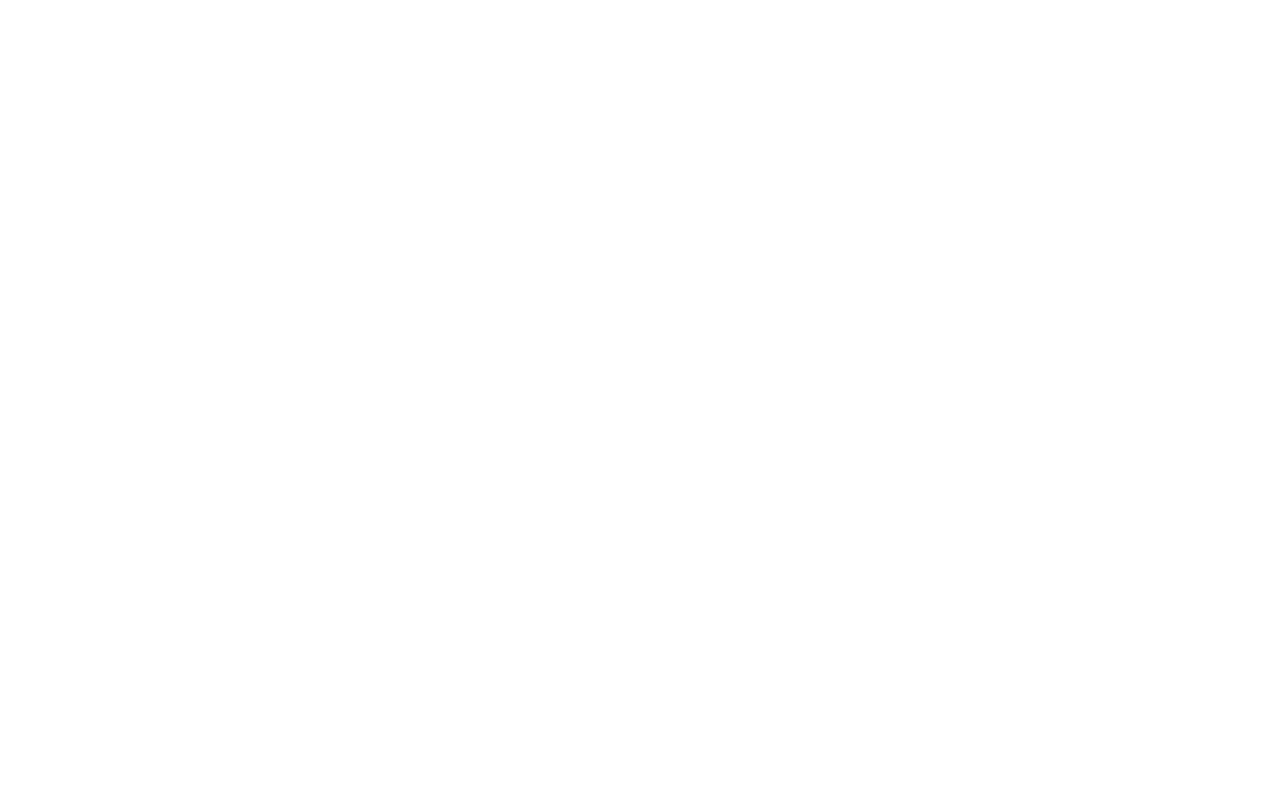
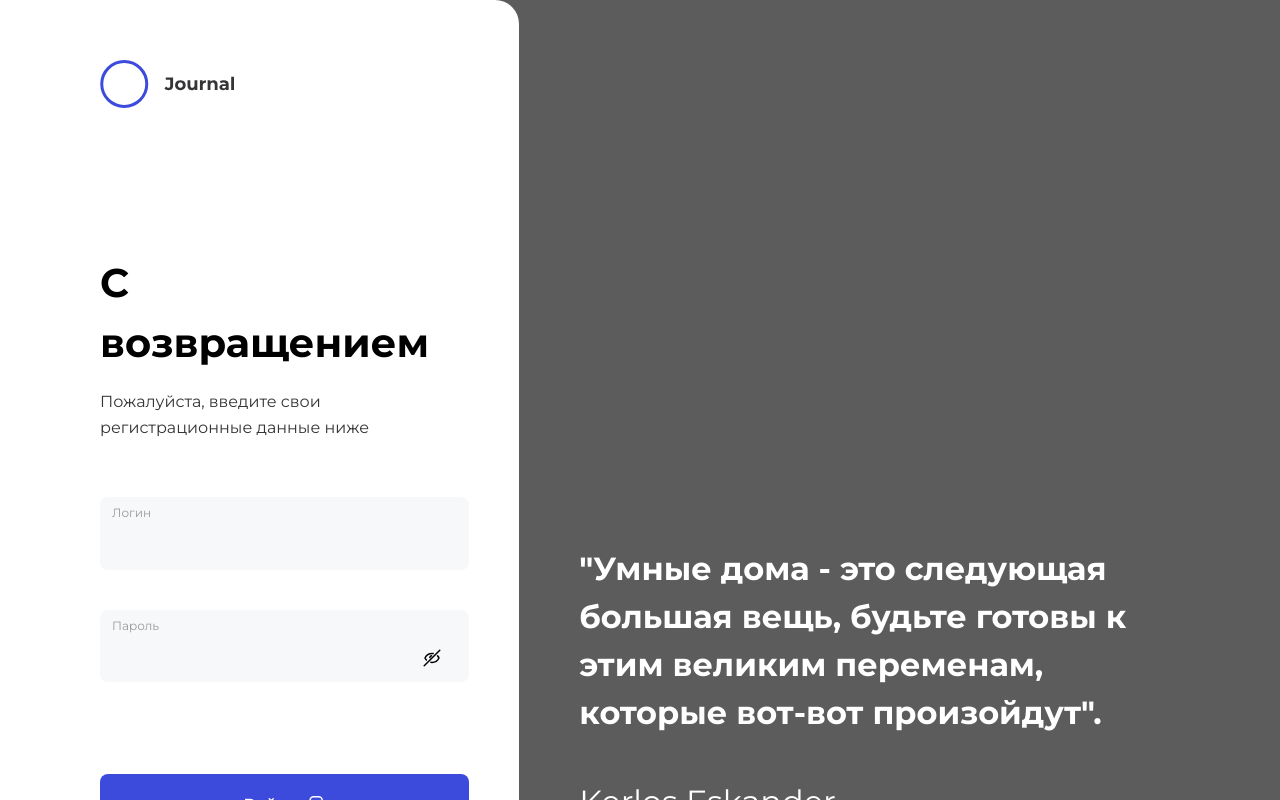
Before and after one commit to 7Davronbek/journal-app-test, a React (Vite) app: page /#/login in a window 1280 px wide. Built offline with nearby package versions, Linux system fonts and the light colour scheme.

Commit message:
journal-app

```diff
--- a/src/App.jsx
+++ b/src/App.jsx
@@ -1,11 +1,14 @@
-import React from 'react'
+import { Route, Routes } from "react-router-dom";
+import { Login } from "./pages";
 
 const App = () => {
   return (
     <>
+      <Routes>
+        <Route path="/login" element={<Login />} />
+      </Routes>
+    </>
+  );
+};
 
-    </>
-  )
-}
-
-export default App
+export default App;
--- a/src/components/index.js
+++ b/src/components/index.js
@@ -0,0 +1 @@
+export { default as LoginForm } from "./login/LoginForm";
--- /dev/null
+++ b/src/components/login/LoginForm.jsx
@@ -0,0 +1,74 @@
+import React, { useState } from "react";
+
+const LoginForm = () => {
+  const [passwordHidden, setPasswordHidden] = useState(false);
+  const handleShowPassword = () => {
+    setPasswordHidden(true);
+    setTimeout(() => {
+      setPasswordHidden(false);
+    }, 2000);
+  };
+  return (
+    <div className="LoginForm">
+      <div className="row h-100">
+        <div className="col-lg-5">
+          <div className="cards">
+            <div className="logo">
+              <img src="/icons/logo.svg" alt="" />
+            </div>
+            <h1>С возвращением</h1>
+            <h2>Пожалуйста, введите свои регистрационные данные ниже</h2>
+            <div className="inputWrap">
+              <label htmlFor="login">Логин</label>
+              <input id="login" type="text" className="form-control" />
+            </div>
+
+            <div className="inputWrap">
+              <label htmlFor="password">Пароль</label>
+
+              <div className="eyeWrap">
+                <input
+                  id="password"
+                  type={`${passwordHidden ? "text" : "password"}`}
+                  className="form-control"
+                />
+                {!passwordHidden && (
+                  <div className="eye">
+                    <img
+                      onClick={handleShowPassword}
+                      src="/icons/eye-off.svg"
+                      alt=""
+                    />
+                  </div>
+                )}
+              </div>
+            </div>
+
+            <button className="btn">
+              Войти{" "}
+              <span>
+                <img src="/icons/login.svg" alt="" />
+              </span>
+            </button>
+
+            <h3>
+              У вас нет учетной записи?{" "}
+              <a href="tel: +998943698058">Свяжитесь с нами</a>
+            </h3>
+          </div>
+        </div>
+
+        <div className="col-lg-6 ps-5 myCol">
+          <h4>
+            "Умные дома - это следующая большая вещь, будьте готовы к этим
+            великим переменам, которые вот-вот произойдут".
+          </h4>
+          <h5>Kerlos Eskander</h5>
+          <h6>Директор компании</h6>
+        </div>
+      </div>
+    </div>
+  );
+};
+
+export default LoginForm;
--- a/src/main.jsx
+++ b/src/main.jsx
@@ -1,9 +1,15 @@
-import React from 'react'
-import ReactDOM from 'react-dom/client'
-import App from './App'
+import React from "react";
+import ReactDOM from "react-dom/client";
+import App from "./App";
+import { HashRouter } from "react-router-dom";
 
-ReactDOM.createRoot(document.getElementById('root')).render(
+import "bootstrap/dist/css/bootstrap.min.css";
+import "./style/main.scss";
+
+ReactDOM.createRoot(document.getElementById("root")).render(
   <React.StrictMode>
-    <App />
-  </React.StrictMode>,
-)
+    <HashRouter>
+      <App />
+    </HashRouter>
+  </React.StrictMode>
+);
--- /dev/null
+++ b/src/pages/Login.jsx
@@ -0,0 +1,13 @@
+import React from "react";
+import "../style/login.scss";
+import { LoginForm } from "../components";
+
+const Login = () => {
+  return (
+    <>
+      <LoginForm />
+    </>
+  );
+};
+
+export default Login;
--- a/src/pages/index.js
+++ b/src/pages/index.js
@@ -0,0 +1 @@
+export { default as Login } from "./Login";
--- /dev/null
+++ b/src/style/login.scss
@@ -0,0 +1,120 @@
+.LoginForm {
+  background: rgba(0, 0, 0, 0.64);
+  height: 100vh;
+  width: 100%;
+  overflow-x: hidden;
+  overflow-y: auto;
+
+  .cards {
+    padding: 60px 50px 40px 100px;
+    background: #ffffff;
+    border-radius: 0px 24px 24px 0px;
+    height: 100%;
+
+    h1 {
+      font-weight: 700;
+      font-size: 40px;
+      line-height: 60px;
+      margin: 145px 0 16px 0;
+      color: #000000;
+    }
+
+    h2 {
+      font-weight: 400;
+      font-size: 16px;
+      line-height: 26px;
+      margin-bottom: 56px;
+      color: #353437;
+    }
+
+    .inputWrap {
+      background: #f6f8f9;
+      border-radius: 8px;
+      padding: 8px 12px;
+      margin-bottom: 40px;
+
+      label {
+        font-weight: 400;
+        font-size: 12px;
+        line-height: 130%;
+        color: #9a999b;
+        margin-bottom: 8px;
+        display: block;
+      }
+
+      input {
+        font-weight: 500;
+        font-size: 14px;
+        line-height: 21px;
+        background: transparent;
+        border: none;
+      }
+
+      .eyeWrap {
+        position: relative;
+
+        .eye {
+          position: absolute;
+          top: 50%;
+          transform: translateY(-50%);
+          right: 15px;
+          cursor: pointer;
+        }
+      }
+    }
+
+    .btn {
+      font-weight: 600;
+      font-size: 16px;
+      line-height: 24px;
+      color: #ffffff;
+      background: #3c4bdc;
+      border-radius: 8px;
+      padding: 18px;
+      width: 100%;
+      margin: 52px 0 86px;
+    }
+
+    h3 {
+      font-weight: 600;
+      font-size: 16px;
+      line-height: 24px;
+      color: #5d5d5f;
+      text-align: center;
+
+      a {
+        color: #3c4bdc;
+      }
+    }
+  }
+
+  .myCol {
+    display: flex;
+    flex-direction: column;
+    justify-content: end;
+  }
+
+  h4 {
+    font-weight: 700;
+    font-size: 32px;
+    line-height: 150%;
+    margin-bottom: 41px;
+    color: #ffffff;
+  }
+
+  h5 {
+    font-weight: 400;
+    font-size: 32px;
+    line-height: 48px;
+    margin-bottom: 8px;
+    color: #ffffff;
+  }
+
+  h6 {
+    font-weight: 600;
+    font-size: 18px;
+    line-height: 150%;
+    color: #ffffff;
+    margin-bottom: 150px;
+  }
+}
--- a/src/style/main.scss
+++ b/src/style/main.scss
@@ -1 +1,51 @@
-@import url('https://fonts.googleapis.com/css2?family=Montserrat:wght@400;600;800&display=swap');
+@import url("https://fonts.googleapis.com/css2?family=Montserrat:wght@400;600;700&display=swap");
+
+#root {
+  overflow-x: hidden;
+}
+
+body {
+  font-family: "Montserrat", sans-serif;
+
+  h1,
+  h2,
+  h3,
+  h4,
+  h5,
+  h6,
+  p {
+    margin-bottom: 0;
+  }
+
+  img {
+    user-select: none;
+  }
+
+  a {
+    text-decoration: none;
+    color: #000;
+    outline: none !important;
+
+    &:hover {
+      text-decoration: none !important;
+      color: #666;
+    }
+  }
+
+  ul,
+  li {
+    list-style: none;
+    margin: 0;
+    padding: 0 !important;
+  }
+
+  .cursor {
+    cursor: pointer;
+  }
+
+  .form-control {
+    &:focus {
+      box-shadow: 0 0 10px #3c4bdc85 !important;
+    }
+  }
+}
```
